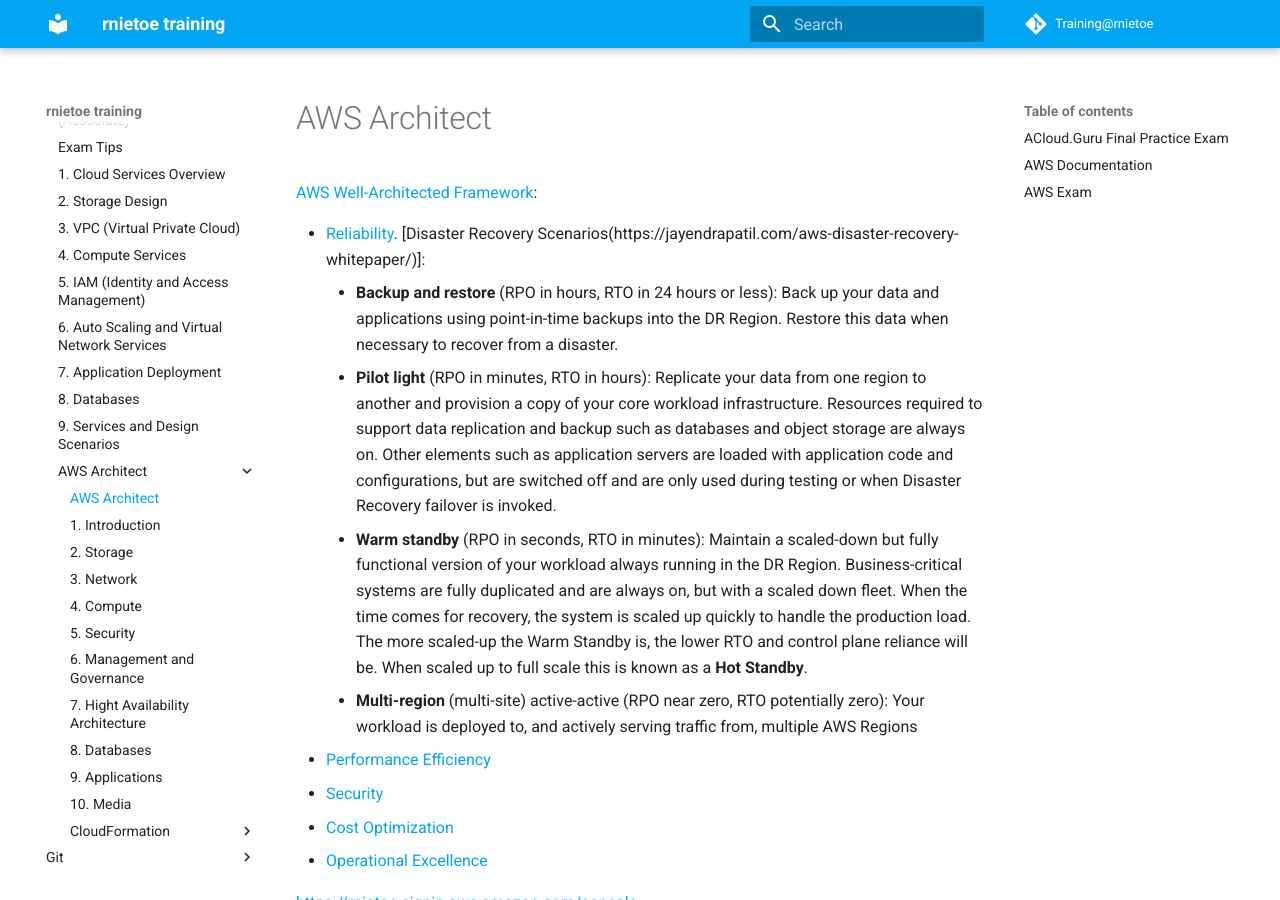
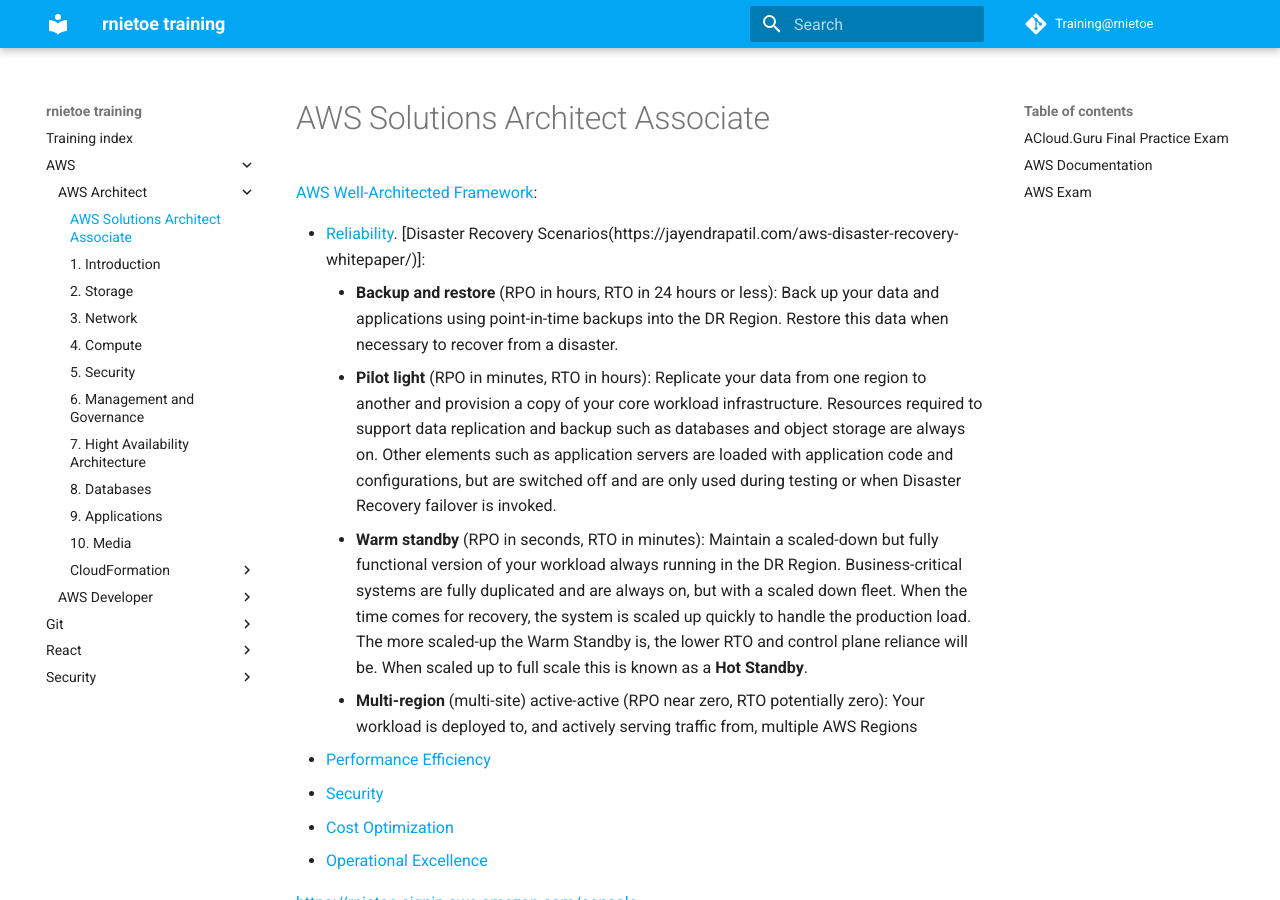
Before and after one commit to rnietoe/Training, an MkDocs documentation site: the page built from docs/AWS/AWS Architect/00-AWS-Solutions-Architect-Associate.md, in a window 1280 px wide and 900 px high. Built offline with MkDocs 1.6.1 and Material for MkDocs 9.7.7, drawn with Linux system fonts in a browser that asks for light colours; comment, search, counter and statistics services are not loaded.

Commit message:
developer iam

```diff
--- a/docs/AWS/1-Cloud-Services-Overview.md
+++ /dev/null
@@ -1 +0,0 @@
-# 1. Cloud Services Overview
--- a/docs/AWS/2-Storage-Design.md
+++ /dev/null
@@ -1 +0,0 @@
-# 2. Storage Design
--- a/docs/AWS/3-Virtual-Private-Cloud.md
+++ /dev/null
@@ -1 +0,0 @@
-# 3. VPC (Virtual Private Cloud)
--- a/docs/AWS/4-Compute-Services.md
+++ /dev/null
@@ -1 +0,0 @@
-# 4. Compute Services
--- a/docs/AWS/5-Identity-and-Access-Management.md
+++ /dev/null
@@ -1 +0,0 @@
-# 5. IAM (Identity and Access Management)
--- a/docs/AWS/6-Auto-Scaling-and-Virtual-Network-Services.md
+++ /dev/null
@@ -1 +0,0 @@
-# 6. Auto Scaling and Virtual Network Services
--- a/docs/AWS/7-Application-Deployment.md
+++ /dev/null
@@ -1 +0,0 @@
-# 7. Application Deployment
--- a/docs/AWS/8-Databases.md
+++ /dev/null
@@ -1 +0,0 @@
-# 8. Databases
--- a/docs/AWS/9-Services-and-Design-Scenarios.md
+++ /dev/null
@@ -1 +0,0 @@
-# 9. Services and Design Scenarios
--- a/docs/AWS/AWS Architect/00-AWS-Solutions-Architect-Associate.md
+++ b/docs/AWS/AWS Architect/00-AWS-Solutions-Architect-Associate.md
@@ -1,4 +1,4 @@
-# AWS Architect
+# AWS Solutions Architect Associate
 
 [AWS Well-Architected Framework](https://wa.aws.amazon.com/index.en.html):
 
```
Also changed, not shown: docs/AWS/0-AWS-Solutions-Architect-Associate.md (deleted, +0 -18 lines), docs/AWS/0-Exam-Tips.md (deleted, +0 -29 lines), docs/AWS/AWS Developer/00-AWS-Certified-Developer-Associate.md (added, +11 -0 lines), docs/AWS/AWS Developer/01-IAM.md (added, +37 -0 lines), docs/index.md (+2 -1 lines), 1 other file.
